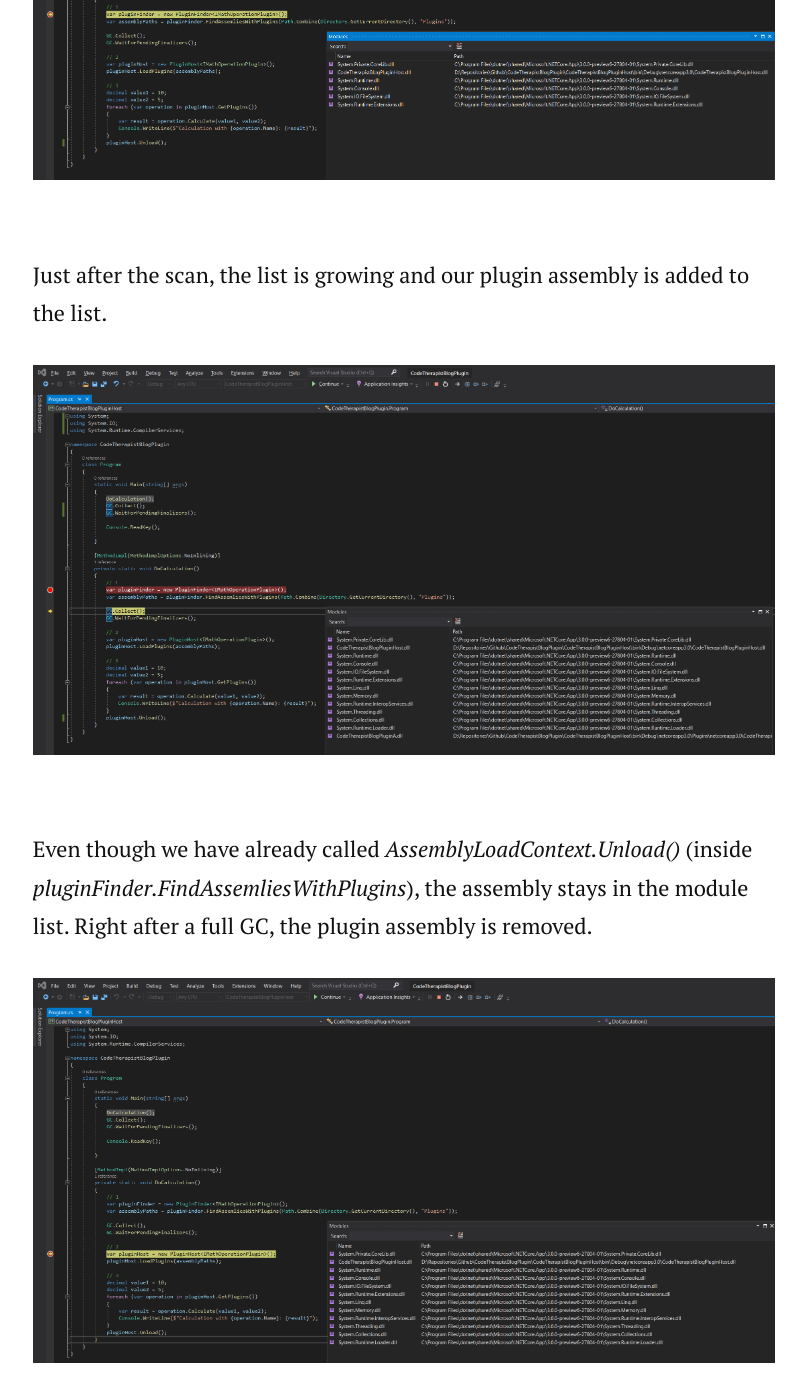
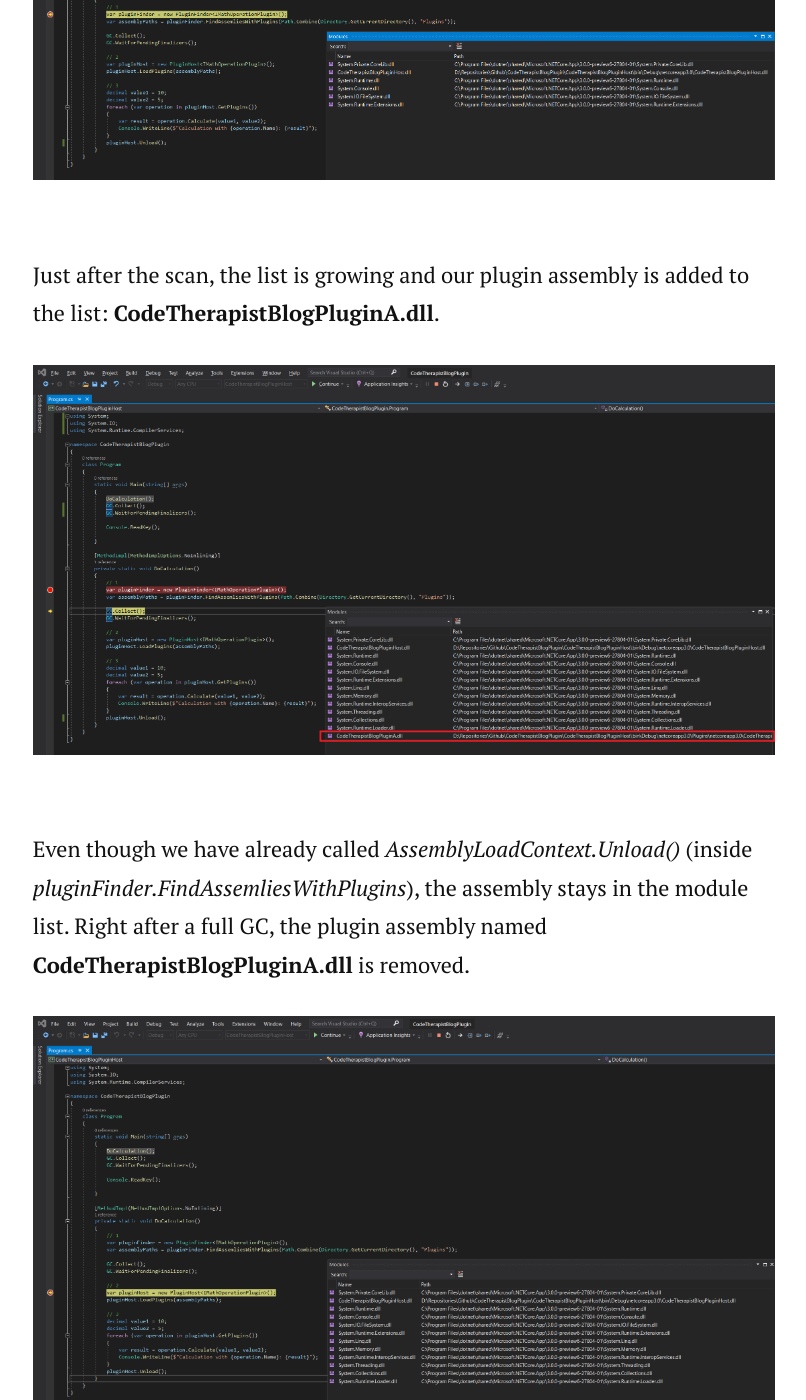
Before and after one commit to CodeTherapist/codetherapist.github.io, a Jekyll site: the page built from _posts/2019-08-14-netcore3-plugin-system.md, in a window 1280 px wide and 1400 px high, scrolled down 10517 px. Shown: the whole window, without its empty margins (236-1042 px from the left). Built offline with Jekyll 4.4.1, drawn with Linux system fonts in a browser that asks for light colours; comment, search, counter and statistics services are not loaded; some of the changed text lies outside the part shown.

Commit message:
Post update: A plugin system with .NET Core
Clarify plugin assembly name

```diff
--- a/_posts/2019-08-14-netcore3-plugin-system.md
+++ b/_posts/2019-08-14-netcore3-plugin-system.md
@@ -251,20 +251,20 @@ Before we load any plugin assembly, our module list contains everything that is
     ![dotnet-30-before-find-plugin](/assets/img/dotnet30-plugin/dotnet-30-before-find-plugin.png)
 </a>
 
-Just after the scan, the list is growing and our plugin assembly is added to the list.
+Just after the scan, the list is growing and our plugin assembly is added to the list: **CodeTherapistBlogPluginA.dll**.
 
 <a href="/assets/img/dotnet30-plugin/dotnet-30-after-find-plugin.png" target="_blank">
     ![dotnet-30-after-find-plugin](/assets/img/dotnet30-plugin/dotnet-30-after-find-plugin.png)
 </a>
 
 Even though we have already called _AssemblyLoadContext.Unload()_ (inside _pluginFinder.FindAssemliesWithPlugins_), the assembly stays in the module list.
-Right after a full GC, the plugin assembly is removed.
+Right after a full GC, the plugin assembly named **CodeTherapistBlogPluginA.dll** is removed.
 
 <a href="/assets/img/dotnet30-plugin/dotnet-30-after-find-plugin-collected.png" target="_blank">
     ![dotnet-30-after-find-plugin-collected](/assets/img/dotnet30-plugin/dotnet-30-after-find-plugin-collected.png)
 </a>
 
-The plugin host will load the assembly again and execute all calculations.
+The plugin host will load the assembly (**CodeTherapistBlogPluginA.dll**) again and execute all calculations.
 
 <a href="/assets/img/dotnet30-plugin/dotnet-30-after-calculation.png" target="_blank">
     ![dotnet-30-after-calculation](/assets/img/dotnet30-plugin/dotnet-30-after-calculation.png)
```
Also changed, not shown: assets/img/dotnet30-plugin/dotnet-30-after-calculation.png, assets/img/dotnet30-plugin/dotnet-30-after-find-plugin.png.
